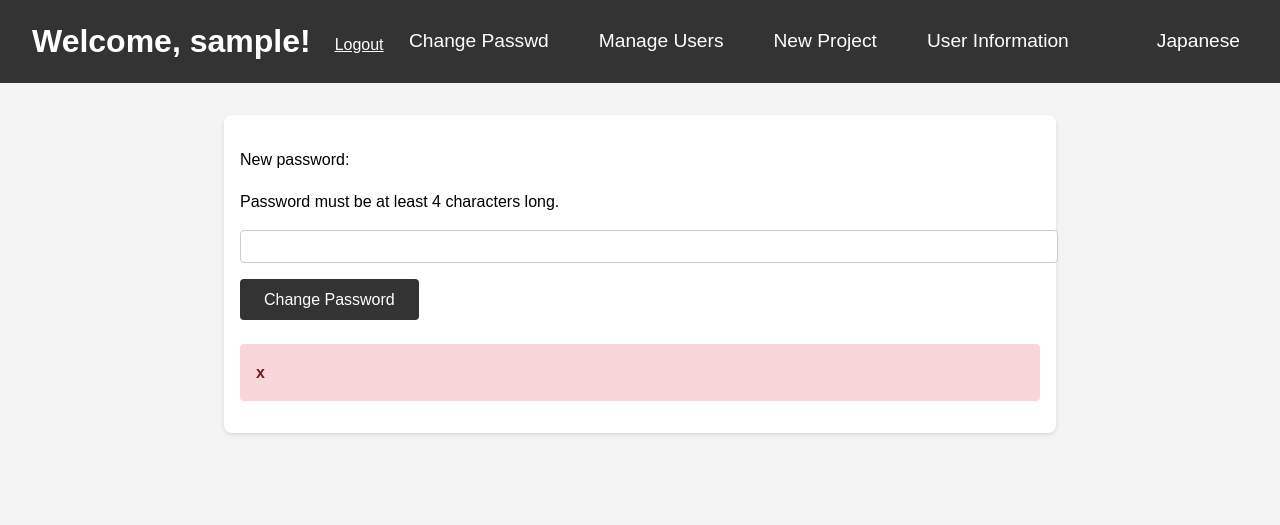
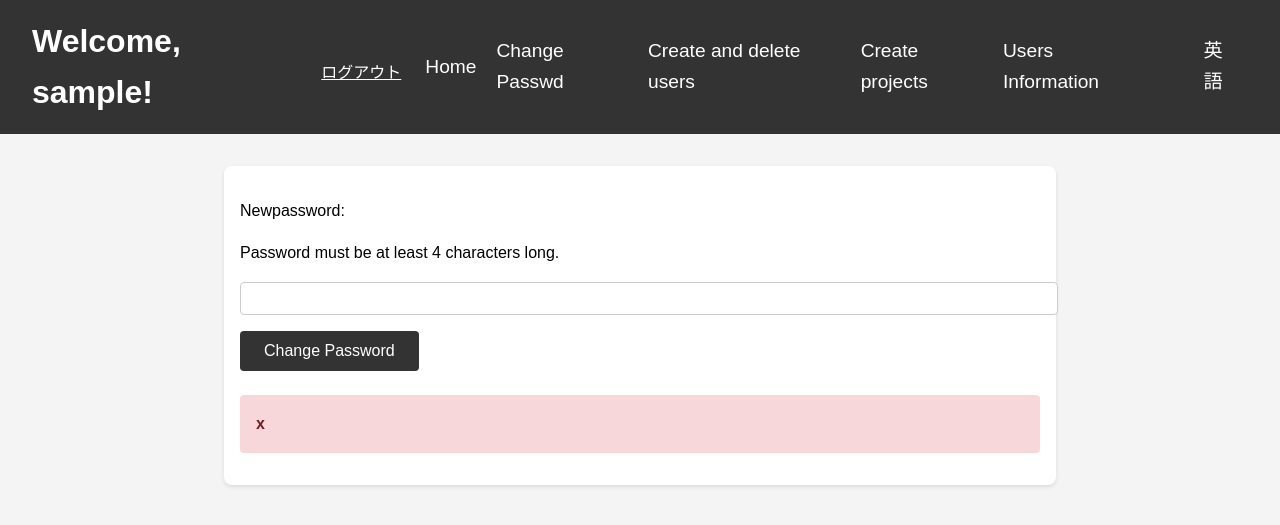
Before and after one commit to Rokafox/fastapi_project, a FastAPI app: template app/templates/passwd.html in a window 1280 px wide. Shown: the top 525 px of the page. Run offline with FastAPI, Linux system fonts and the light colour scheme; the template is opened without the code that fills it: most values are stand-ins (such as "Sample title", 1, 10 or a date in 2020).

Commit message:
⚡️ 機能分けたァ

```diff
--- a/app/main.py
+++ b/app/main.py
@@ -6,6 +6,7 @@ from contextlib import asynccontextmanager
 import os
 import shutil
 import time
+from fastapi import Query
 from .虚数篇 import *
 from .指鹿篇 import 日本語になーれ
 from .db.創造篇 import create_db_and_tables, create_sysadmin
@@ -93,6 +94,16 @@ async def home(request: Request, username: str, role: str, password: str):
 async def home(request: Request, username: str, role: str, password: str):
     return templates.TemplateResponse("home-jp.html", {"request": request, "username": username, "role": role, "password": password})
 
+# 日本語パスワード変更ページ
+@app.get("/passwd-jp", response_class=HTMLResponse)
+async def passwd_jp(request: Request, username: str, role: str, password: str):
+    return templates.TemplateResponse("passwd-jp.html", {"request": request, "username": username, "role": role, "password": password})
+
+# # 英語パスワード
+# @app.get("/passwd", response_class=HTMLResponse)
+# async def passwd_en(request: Request, username: str, role: str, password: str):
+#     return templates.TemplateResponse("passwd.html", {"request": request, "username": username, "role": role, "password": password})
+
 @app.post("/sysadmin_create_user", response_class=HTMLResponse)
 async def sysadmin_create_user(request: Request, newuser_name: str = Form(...),
                                newuser_password: str = Form(...), newuser_role: str = Form(...),
@@ -134,7 +145,7 @@ async def genericuser_change_password(request: Request, newpassword: str = Form(
     msg, successcheck = order_change_password_given_name(username, newpassword)
     if lang == "jp":
         msg = 日本語になーれ(msg)
-    template_name = "home.html" if lang == "en" else "home-jp.html"
+    template_name = "passwd.html" if lang == "en" else "passwd-jp.html"
     if not successcheck:
         newpassword = password
     return templates.TemplateResponse(template_name, {"request": request, "genericuser_changepassword_message": msg,
--- a/app/static/css/home.css
+++ b/app/static/css/home.css
@@ -21,10 +21,10 @@ nav{
 }
 
 nav a {
-    margin-right: 50px;
+    margin-right: 20px;
     text-decoration: none;
     color: #fff;
-    font-size: 1.2rem;
+    font-size :1.2rem;
 }
   .header-container form {
     display: flex;
--- a/app/templates/home-jp.html
+++ b/app/templates/home-jp.html
@@ -16,7 +16,7 @@
             <input type="hidden" name="lang" value="jp">
         </form>
         <nav>
-            <a href="/passwd">パスワード変更</a>
+            <a href="/passwd-jp?username={{ username }}&role={{ role }}&password={{ password }}">パスワード変更</a>
             <a href="/useradmin">ユーザー作成・削除</a>
             <a href="/project">プロジェクト作成</a>
             <a href="/users">ユーザー情報</a>
--- a/app/templates/passwd.html
+++ b/app/templates/passwd.html
@@ -1,30 +1,42 @@
 <!DOCTYPE html>
 <html>
 <head>
-    <title>Home</title>
+    <title>Change Passwd</title>
     <link rel="stylesheet" type="text/css" href="/static/css/home.css">
     <script>
         const current_user_name = "{{ username }}";
-        const page_language = "en";
+        const page_language = "jp";
     </script>
 </head>
 <body>
     <div class="header-container">
         <h1>Welcome, {{ username }}!</h1>
         <form action="/logout" method="post">
-            <input type="submit" value="Logout">
-            <input type="hidden" name="lang" value="en">
+            <input type="submit" value="ログアウト">
+            <input type="hidden" name="lang" value="jp">
         </form>
         <nav>
+            <a href="/home">Home</a>
             <a href="/passwd">Change Passwd</a>
-            <a href="/useradmin">Manage Users</a>
-            <a href="/project">New Project</a>
-            <a href="/users">User Information</a>
+            <a href="/useradmin">Create and delete users</a>
+            <a href="/project">Create projects</a>
+            <a href="/users">Users Information</a>
         </nav>
-        <a class="JPpage" href="/home-jp?username={{ username }}&role={{ role }}&password={{ password }}">Japanese</a>
+        <a class="JPpage" href="/passwd?username={{ username }}&role={{ role }}&password={{ password }}&lang=jp">英語</a>
     </div>
     <div class="container">
-        <p>New password:</p>
+        {% if role == 'sysadmin' %}
+        <p>You are System administrator.</p>
+        {% endif %}
+
+        {% if role == 'hiruchaaru' %}
+        <p>You are Hiruchaaru.</p>
+        {% endif %}
+
+        {% if role == 'projectmanager'%}
+        <p>You are Project manager.</p>
+        {% endif %}
+        <p>Newpassword:</p>
             <form action="/genericuser_change_password" method="post">
                 <input type="hidden" name="username" value="{{ username }}">
                 <input type="hidden" name="role" value="{{ role }}">
@@ -39,5 +51,6 @@
                 {{ genericuser_changepassword_message }}
                 </div>
             {% endif %}
+    </div>
 </body>
 </html>
```
Also changed, not shown: app/templates/passwd-jp.html (+22 -20 lines). Lines whose indentation alone changed are shown as unchanged.
